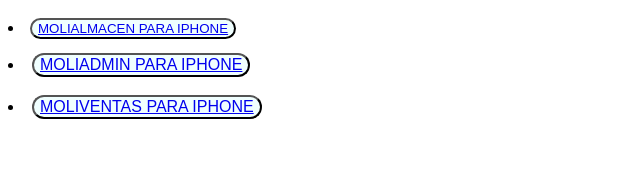
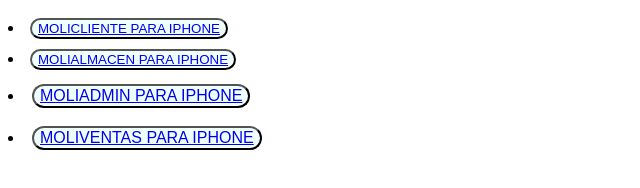
Before and after one commit to evert-vd/ios_beta, a plain HTML site: page index.html in a window 1280 px wide. Shown: the whole page, without its empty margins (0-640 px from the left). Drawn offline with Linux system fonts and the light colour scheme.

Commit message:
Update index.html

```diff
--- a/index.html
+++ b/index.html
@@ -5,6 +5,12 @@
 </header>
 
 <body>
+
+       <li style="padding-top:10px">
+            <button style="background-color: azure; paddingt: 20px; border-radius: 12px;"><a href="itms-services://?action=download-manifest&url=https://evert-vd.github.io/ios_beta/download-manifest-molicliente.plist"
+                  id="text">MOLICLIENTE PARA IPHONE</a>
+            </button>
+       </li>
 
        <li style="padding-top:10px">
             <button style="background-color: azure; paddingt: 20px; border-radius: 12px;"><a href="itms-services://?action=download-manifest&url=https://evert-vd.github.io/ios_beta/download-manifest-almacen.plist"
```
